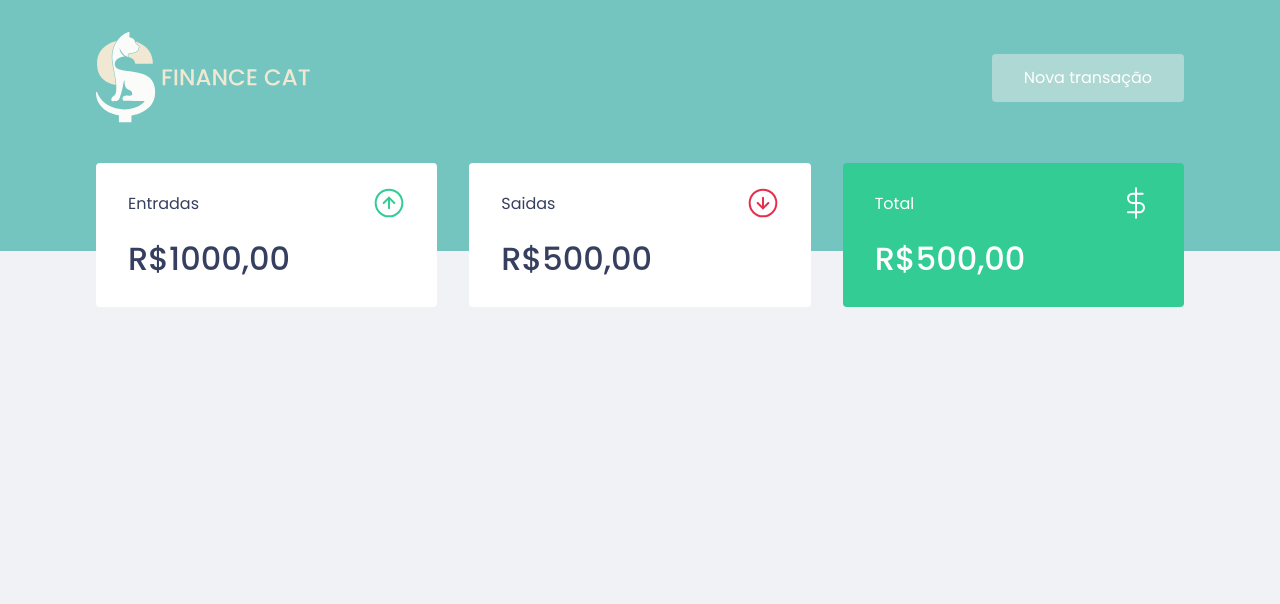
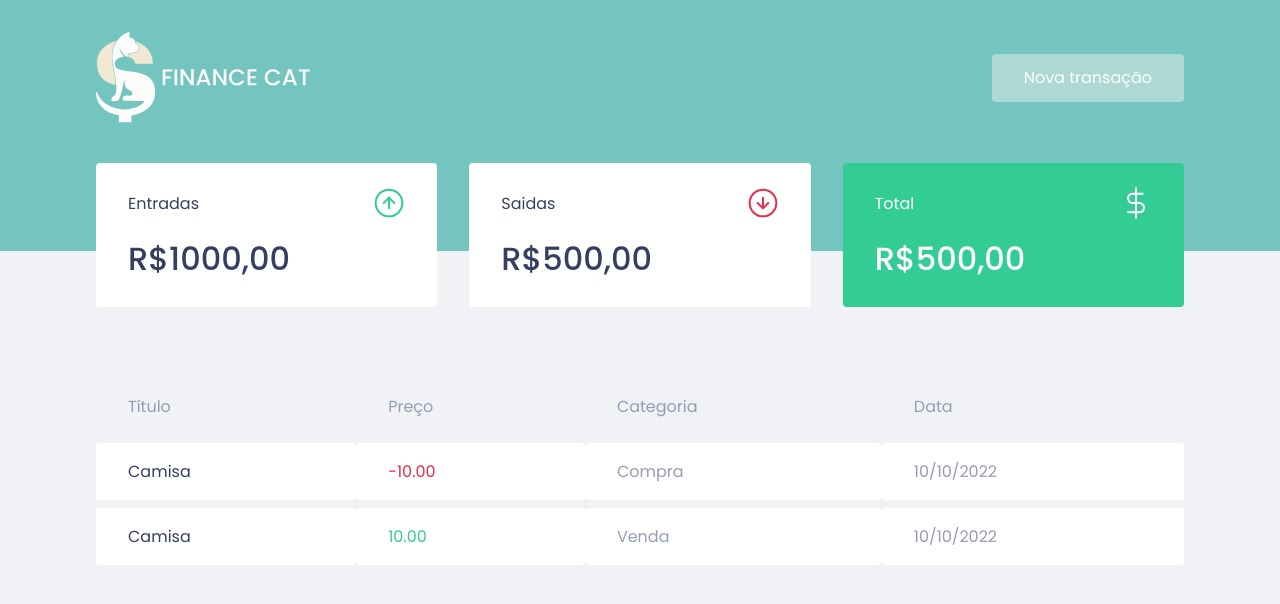
Before and after one commit to wellisonss/wsmoney-reactjs, a React (Create React App) app: page / in a window 1280 px wide. Shown: the top 604 px of the page. Built offline with nearby package versions, Linux system fonts and the light colour scheme.

Commit message:
adicionando tabela

```diff
--- a/src/components/Dashboard/index.tsx
+++ b/src/components/Dashboard/index.tsx
@@ -1,10 +1,12 @@
 import { Summary } from "../Summary"
+import { TransactionTable } from "../TransactionsTable"
 import { Container } from "./style"
 
 export function Dashboard (){
   return (
     <Container>
       <Summary />
+      <TransactionTable />
     </Container>
   )
 }
--- /dev/null
+++ b/src/components/TransactionsTable/index.tsx
@@ -0,0 +1,33 @@
+import { Container } from "./style"
+
+export function TransactionTable(){
+  return (
+    <Container>
+      <table>
+          <thead>
+            <tr>
+              <th>Título</th>
+              <th>Preço</th>
+              <th>Categoria</th>
+              <th>Data</th>
+            </tr>
+          </thead>
+
+          <tbody>
+            <tr>
+              <td>Camisa</td>
+              <td className="withdraw">-10.00</td>
+              <td>Compra</td>
+              <td>10/10/2022</td>
+            </tr>
+            <tr>
+              <td>Camisa</td>
+              <td className="deposit">10.00</td>
+              <td>Venda</td>
+              <td>10/10/2022</td>
+            </tr>
+          </tbody>
+      </table>
+    </Container>
+  )
+}
--- /dev/null
+++ b/src/components/TransactionsTable/style.ts
@@ -0,0 +1,36 @@
+import styled from "styled-components";
+
+export const Container = styled.div`
+margin-top: 4rem;
+
+  table {
+    width: 100%;
+    border-spacing: 0 0.5rem;
+
+    th {
+      color: var(--text-body);
+      font-weight: 400;
+      padding: 1rem 2rem;
+      text-align: left;
+      line-height: 1.5rem;
+    }
+
+    td {
+      padding: 1rem 2rem;
+      border: 0;
+      background: var(--shape);
+      color: var(--text-body);
+      border-radius: 0.25rem;
+      &:first-child {
+      color: var(--text-title);
+    }
+    &.deposit {
+      color: var(--green);
+    }
+    &.withdraw {
+      color: var(--red);
+    }
+    }
+
+  }
+`;
```
Also changed, not shown: src/assets/logo.svg, teste.svg (deleted).
